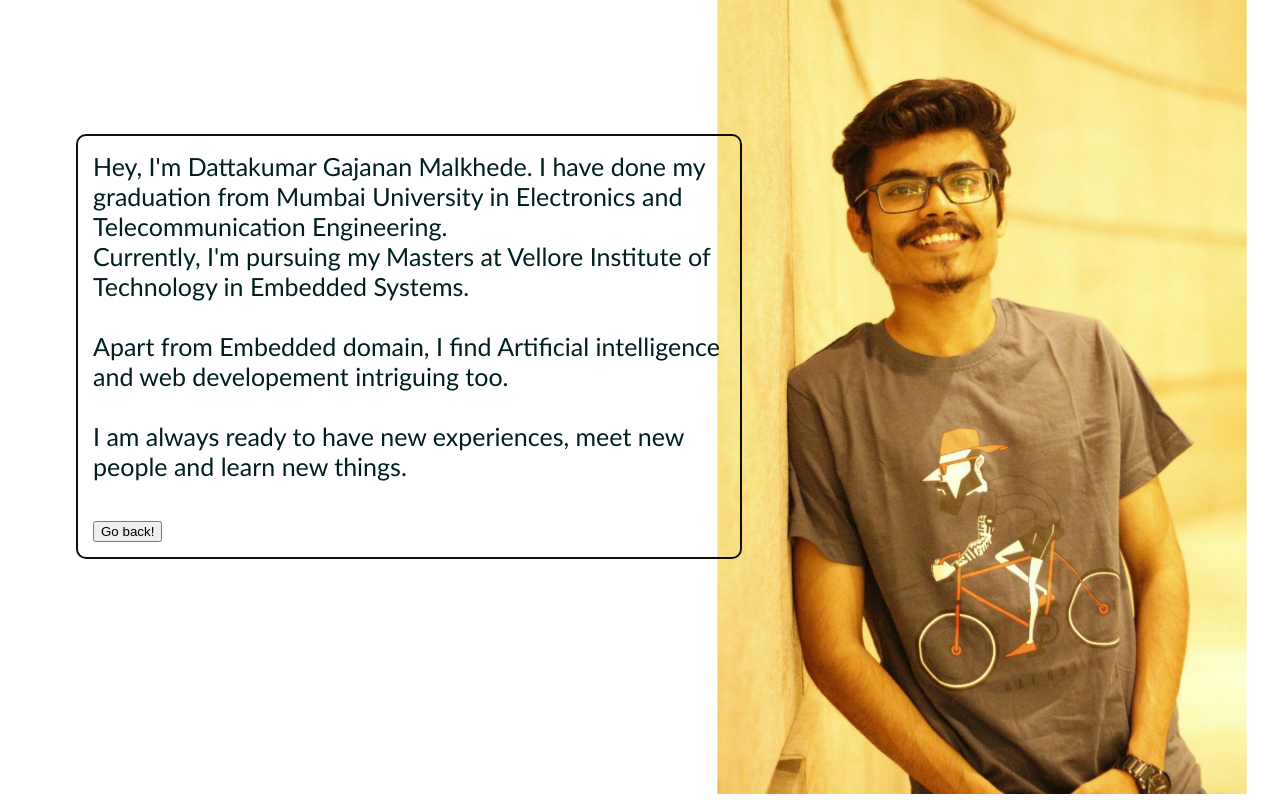
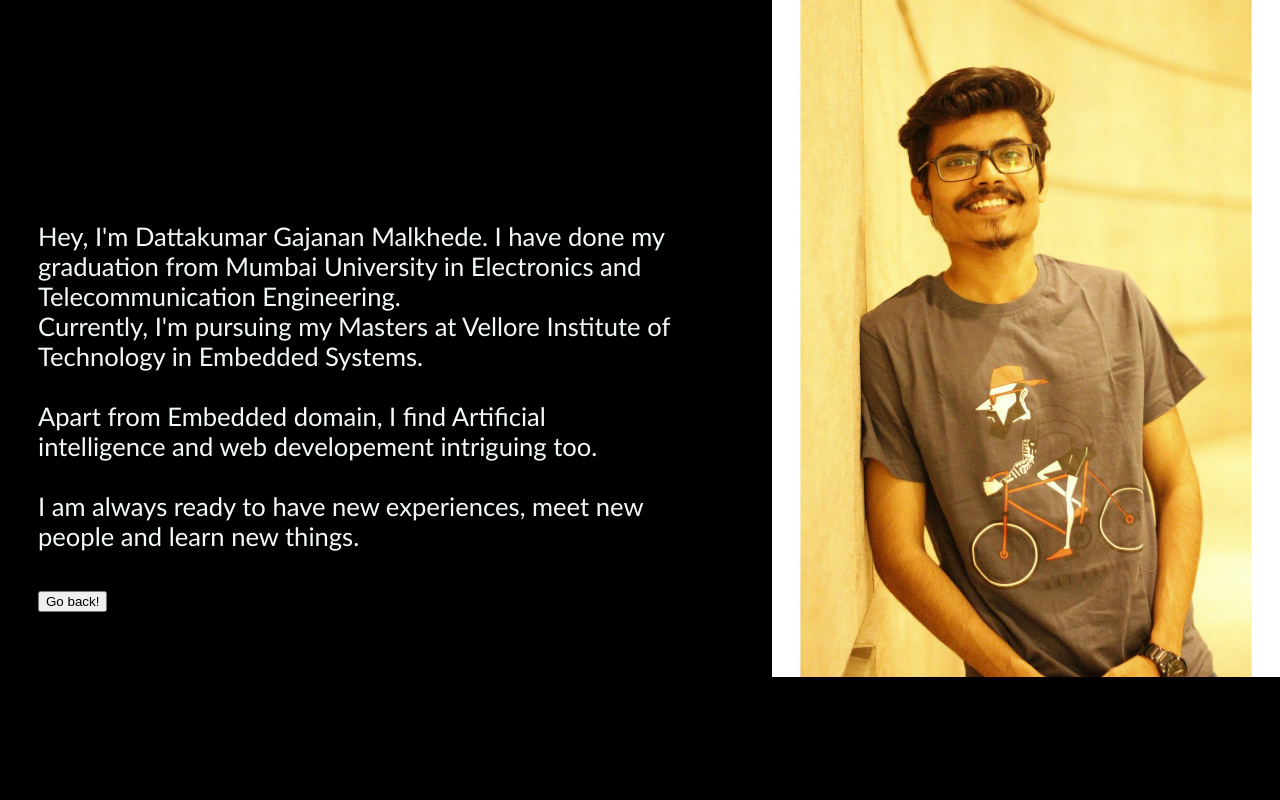
Before and after one commit to DGMalkhede/officialdatta, a plain HTML site: page About.html in a window 1280 px wide. Drawn offline with Linux system fonts and the light colour scheme.

Commit message:
Update About.html

```diff
--- a/About.html
+++ b/About.html
@@ -5,19 +5,25 @@
     <meta name="viewport" content="width=device-width, initial-scale=1.0">
     <title>ABOUT ME</title>
     <style>
+        @media screen and (width:300px) {
+            body{
+                color:aliceblue
+            }
+        }
         body {
+            background-color: black;
             padding-top: 280px;
             background-image: url('image/img02.jpg');
-            color: rgb(1, 30, 32);
+            color: rgb(243, 249, 250);
             background-repeat: no-repeat;
             background-size:contain;
             background-position: right;
         }
 
         .container {
-            border: 2px solid rgb(15, 15, 15);
+            border: 0px solid rgb(15, 15, 15);
 
-            margin:-154px 68px 235px;
+            margin:-82px 15px 50px;
 
             padding: 15px 15px;
             width: 50%;
@@ -33,7 +39,7 @@
         </style>
 </head>
 <body>
-    <div class="container">
+    <div style="font-size: 2vw;"  class="container">
         Hey, I'm Dattakumar Gajanan Malkhede.
         I have done my graduation from Mumbai University in Electronics and Telecommunication Engineering.
         <br>Currently, I'm pursuing my Masters at Vellore Institute of Technology in Embedded Systems.
```
